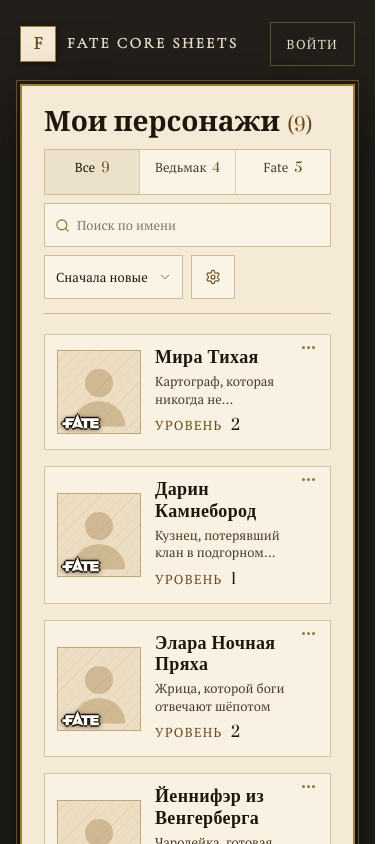
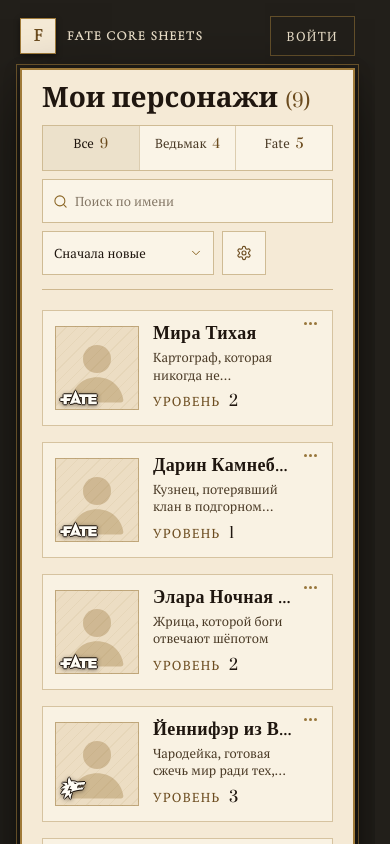
Before and after one commit to Danchel77/fate-core-sheets, a React (Vite) app: page / in a window 390 px wide. Shown: the top 844 px of the page. Built offline with nearby package versions, Linux system fonts and the light colour scheme; a web font is replaced by a local one.

Commit message:
fix(list): шапка 40 px, ровные отступы и одна строка имени на телефоне

```diff
--- a/src/styles/characters.css
+++ b/src/styles/characters.css
@@ -18,7 +18,7 @@
   align-items: center;
   justify-content: space-between;
   gap: 18px;
-  min-height: 56px;
+  min-height: 40px;
   width: 100%;
   max-width: 1320px;
   margin: 0 auto clamp(12px, 1.6vw, 20px);
@@ -96,7 +96,7 @@
   width: 100%;
   max-width: 1320px;
   margin: 0 auto;
-  padding: clamp(22px, 2.6vw, 36px);
+  padding: 14px clamp(20px, 3vw, 34px) clamp(22px, 2.6vw, 36px);
   background: var(--bg-parchment);
   border: 2px solid var(--accent-gold);
   outline: 1px solid color-mix(in srgb, var(--accent-gold) 55%, transparent);
@@ -243,7 +243,9 @@
 .sort__btn {
   display: flex;
   align-items: center;
+  justify-content: space-between;
   gap: 10px;
+  width: 172px;
   height: 34px;
   padding: 0 10px 0 11px;
   border: 1px solid color-mix(in srgb, var(--accent-gold) 48%, transparent);
@@ -262,6 +264,12 @@
 .sort__btn[aria-expanded='true'] {
   border-color: var(--accent-gold-deep);
   background: color-mix(in srgb, var(--accent-gold) 10%, transparent);
+}
+
+.sort__btn span {
+  overflow: hidden;
+  white-space: nowrap;
+  text-overflow: ellipsis;
 }
 
 .sort__btn svg {
@@ -451,19 +459,19 @@
 }
 
 .setting-mark__edge--l {
-  transform: translateX(-1.6px);
+  transform: translateX(-1px);
 }
 
 .setting-mark__edge--r {
-  transform: translateX(1.6px);
+  transform: translateX(1px);
 }
 
 .setting-mark__edge--t {
-  transform: translateY(-1.6px);
+  transform: translateY(-1px);
 }
 
 .setting-mark__edge--b {
-  transform: translateY(1.6px);
+  transform: translateY(1px);
 }
 
 /* Заливка под цвет карточки: на пергаменте виден контур, на фото — светлый знак. */
@@ -665,6 +673,14 @@
     height: 44px;
   }
 
+  /* Имя всегда в одну строку с многоточием — даже очень длинное. */
+  .hero-card__name {
+    display: block;
+    overflow: hidden;
+    white-space: nowrap;
+    text-overflow: ellipsis;
+  }
+
   .sort__opt {
     padding: 11px 12px;
   }
@@ -674,8 +690,16 @@
     height: 44px;
   }
 
+  /* Шапка остаётся 40 px и на телефоне: кнопка «Войти» растянута по её высоте,
+     название сайта не переносится и чуть плотнее. */
   .heroes__login {
-    min-height: 44px;
+    min-height: 40px;
+  }
+
+  .heroes__brandname {
+    font-size: var(--text-caption);
+    letter-spacing: 0.1em;
+    white-space: nowrap;
   }
 }
 
--- a/src/styles/global.css
+++ b/src/styles/global.css
@@ -8,6 +8,8 @@
 
 html {
   -webkit-text-size-adjust: 100%;
+  /* Полоса под ползунок (scrollbar-gutter) окрашена в цвет стола, а не в белый. */
+  background-color: var(--bg-table);
   /* Место под ползунок прокрутки занято всегда: страница не прыгает при фильтрах. */
   scrollbar-gutter: stable;
 }
```
